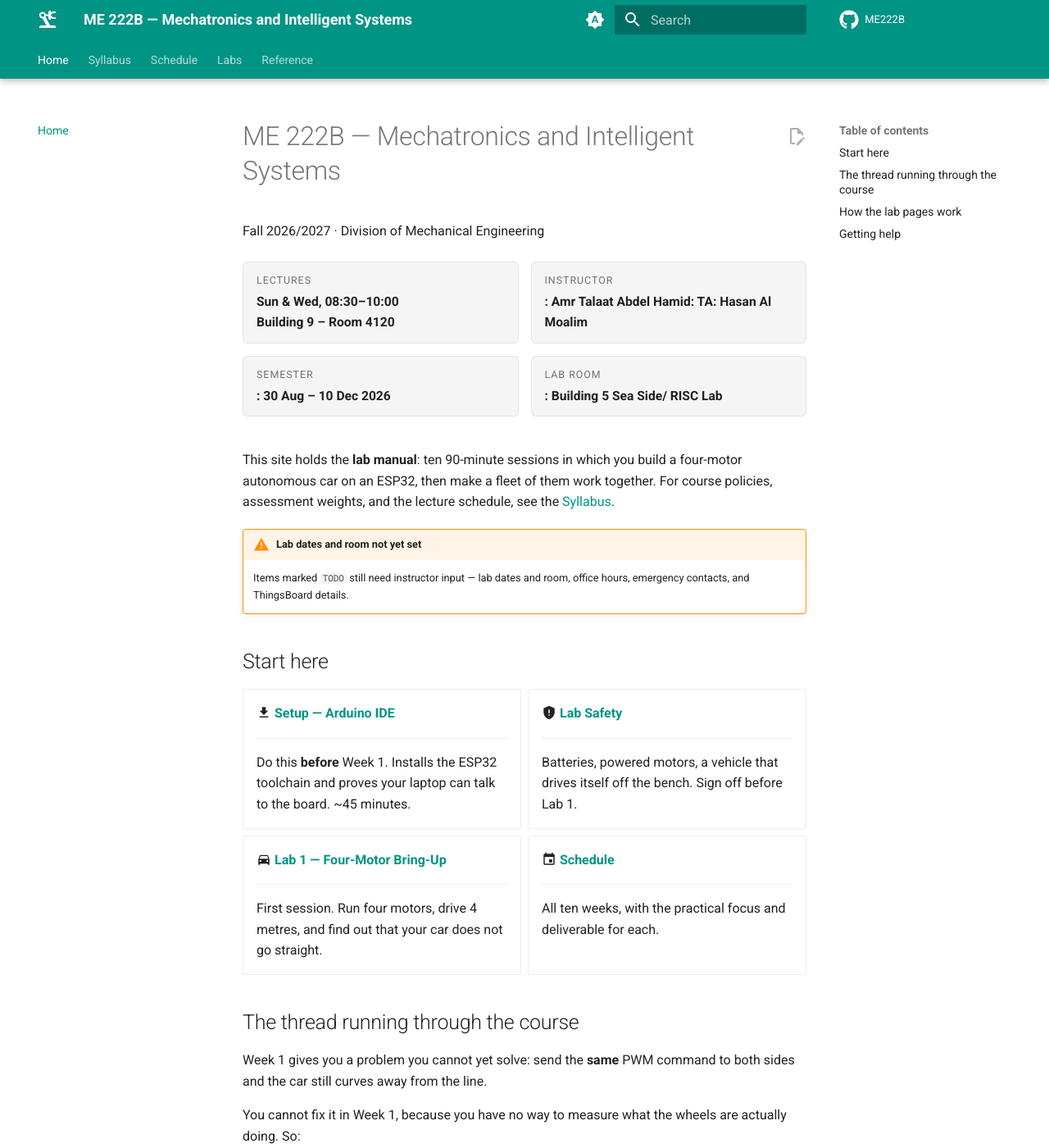
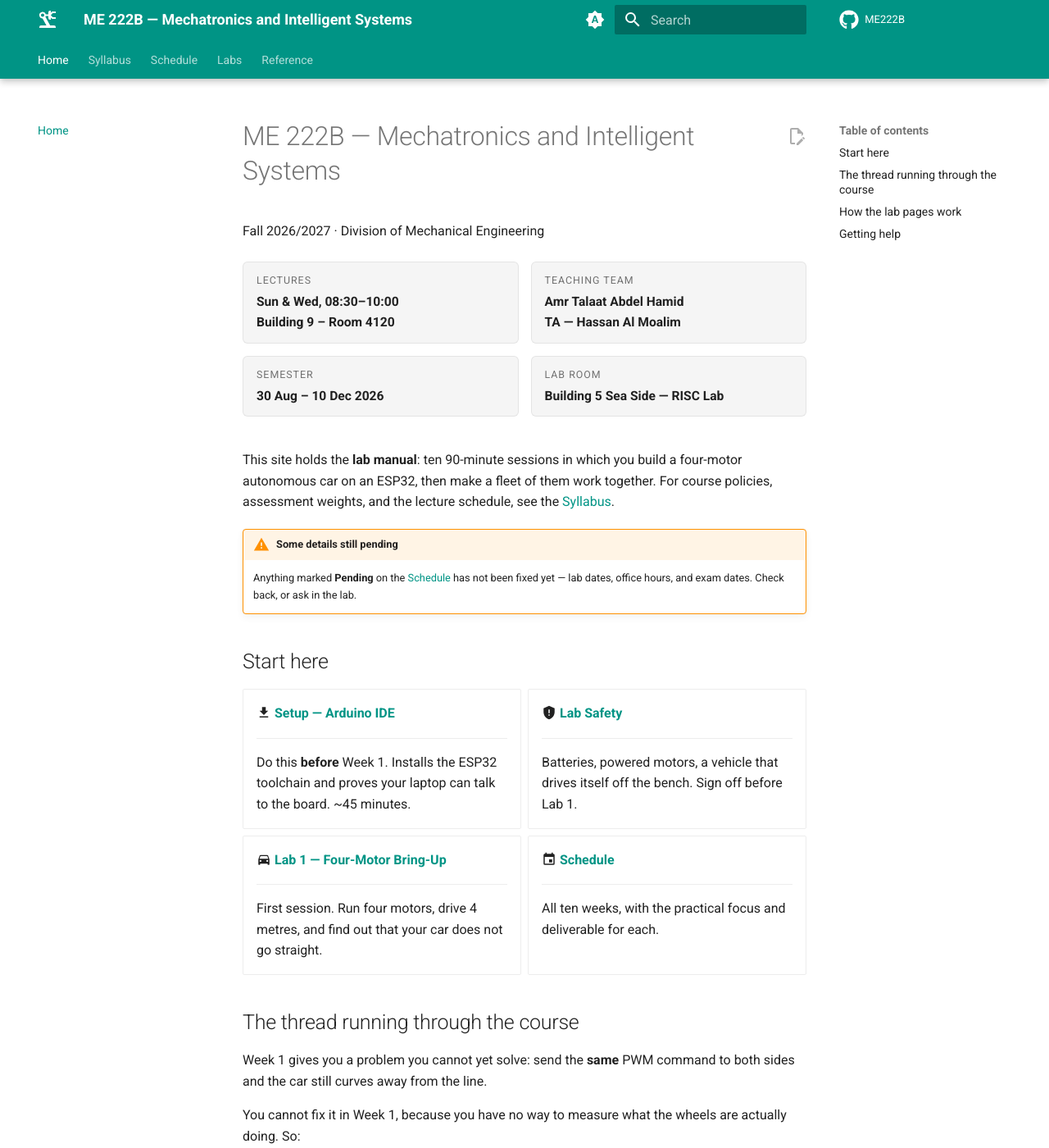
Before and after one commit to Hassan-Al-Moalim/ME222B, an MkDocs documentation site: the page built from docs/index.md, in a window 1280 px wide and 1400 px high. Shown: the whole window at 82% size. Built offline with MkDocs 1.6.1 and Material for MkDocs 9.7.7, drawn with Linux system fonts in a browser that asks for light colours; comment, search, counter and statistics services are not loaded.

Commit message:
Add the teaching assistant and firm up the week 4 schedule
Lists Hassan Al Moalim as TA alongside the instructor on the home page and in
the syllabus, and repairs the home page meta cards, which had picked up stray
colons and an unbalanced span.

Week 4 is now stated rather than queried: a quiz in the Sunday lecture slot on
20 September, and no Wednesday session on the 23rd for Saudi National Day.
That is why the syllabus lists only the one meeting that week.

Dates that genuinely are not fixed yet — lab day and time, office hours, exam
and project dates — are marked Pending rather than TODO. TODO reads as an
unfinished draft to a student; Pending says the decision has not been made.
The lab room is known and now stated: Building 5 Sea Side, RISC Lab.

Co-Authored-By: Claude Opus 5 <noreply@anthropic.com>

```diff
--- a/docs/index.md
+++ b/docs/index.md
@@ -8,9 +8,9 @@ Fall 2026/2027 · Division of Mechanical Engineering
 
 <div class="lab-meta" markdown>
 <div><span class="k">Lectures</span><span class="v">Sun &amp; Wed, 08:30–10:00<br>Building 9 – Room 4120</span></div>
-<div><span class="k">Instructor</span><span class="v">: Amr Talaat Abdel Hamid</span></span><span class="v">: TA: Hasan Al Moalim</span></div>
-<div><span class="k">Semester</span><span class="v">: 30 Aug – 10 Dec 2026</span></div>
-<div><span class="k">Lab room</span><span class="v">: Building 5 Sea Side/ RISC Lab</span></div>
+<div><span class="k">Teaching team</span><span class="v">Amr Talaat Abdel Hamid<br>TA — Hassan Al Moalim</span></div>
+<div><span class="k">Semester</span><span class="v">30 Aug – 10 Dec 2026</span></div>
+<div><span class="k">Lab room</span><span class="v">Building 5 Sea Side — RISC Lab</span></div>
 </div>
 
 This site holds the **lab manual**: ten 90-minute sessions in which you build a
@@ -18,9 +18,10 @@ four-motor autonomous car on an ESP32, then make a fleet of them work together.
 For course policies, assessment weights, and the lecture schedule, see the
 [Syllabus](syllabus.md).
 
-!!! warning "Lab dates and room not yet set"
-    Items marked `TODO` still need instructor input — lab dates and room,
-    office hours, emergency contacts, and ThingsBoard details.
+!!! warning "Some details still pending"
+    Anything marked **Pending** on the [Schedule](schedule.md) has not been
+    fixed yet — lab dates, office hours, and exam dates. Check back, or ask in
+    the lab.
 
 ## Start here
 
--- a/docs/stylesheets/extra.css
+++ b/docs/stylesheets/extra.css
@@ -316,3 +316,7 @@
   font-family: var(--md-text-font-family);
   font-size: .8rem;
 }
+
+/* Not yet decided, as opposed to decided-and-past. */
+.pill.pending { background: #7e57c222; color: #5e35b1; }
+[data-md-color-scheme="slate"] .pill.pending { color: #b39ddb; }
```
Also changed, not shown: docs/schedule.md (+38 -30 lines), docs/syllabus.md (+2 -2 lines).
